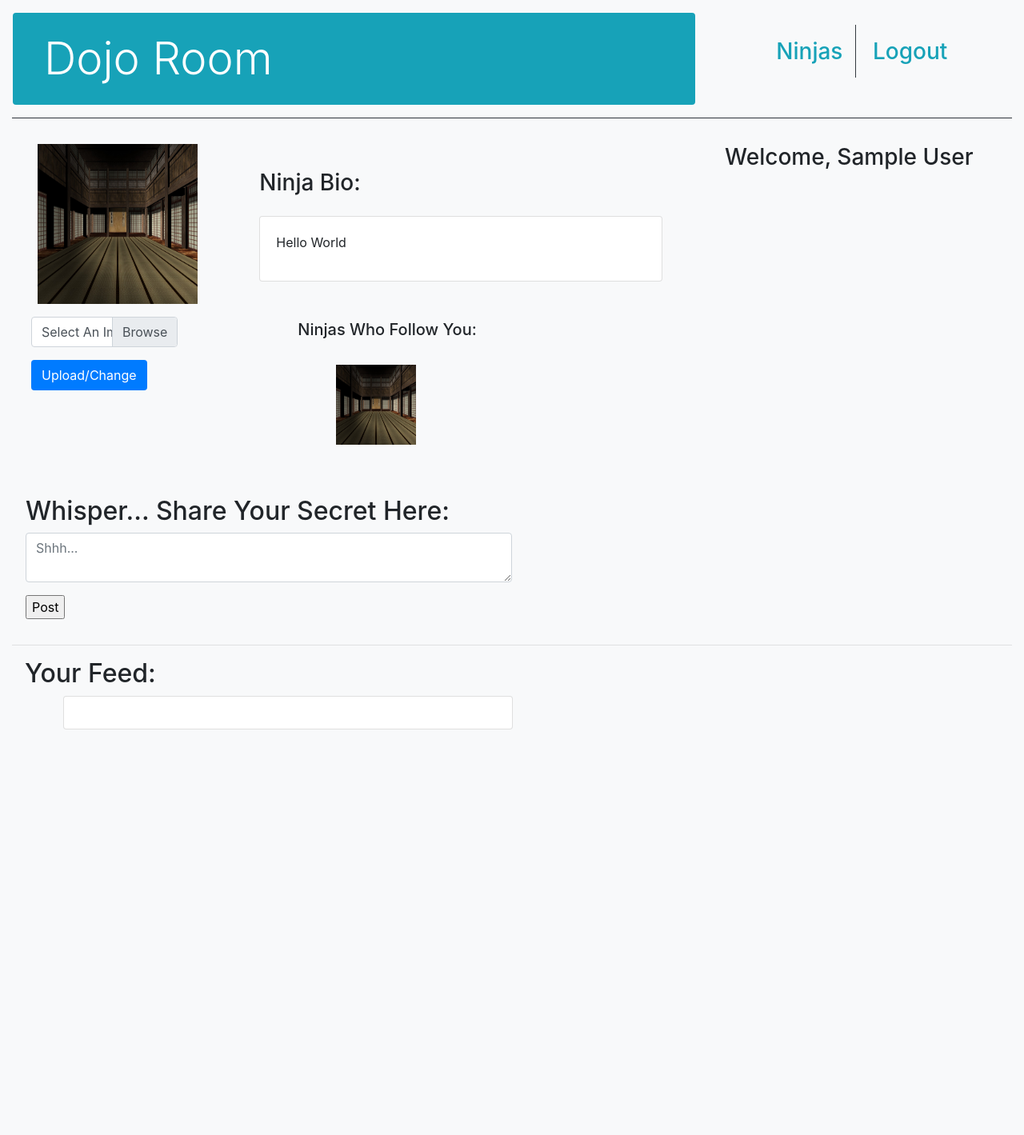
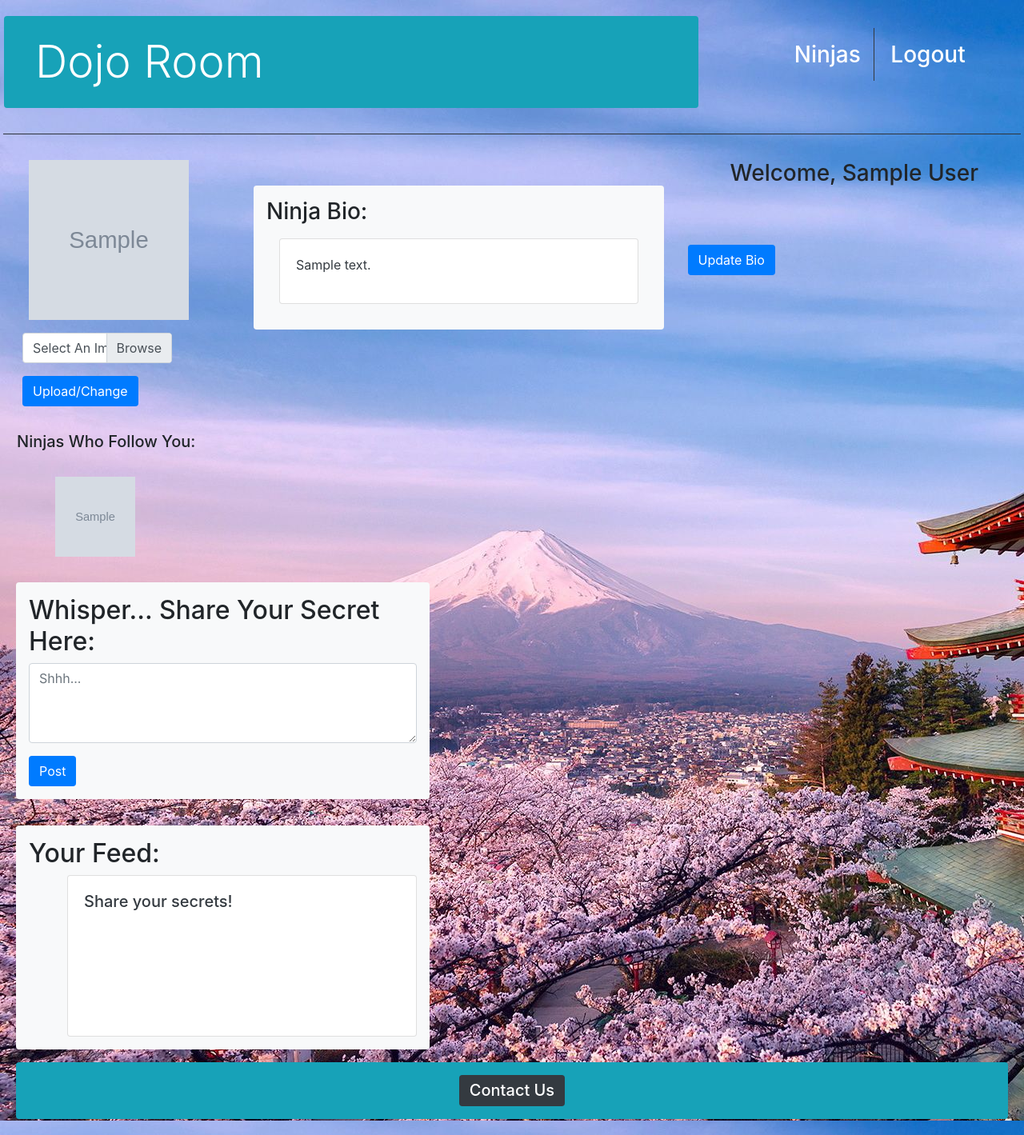
Before and after one commit to tupacalypse187/chad_ivan_daniel_group_project, a Flask app: template templates/dashboard.html in a window 1280 px wide. Shown: the whole page at 80% size. Before the commit the page ends 912 px from the top, so only its background shows below. Run offline with Flask 2, Linux system fonts and the light colour scheme; the template is opened without the code that fills it: most values are stand-ins (such as "Sample title", 1, 10 or a date in 2020); grey boxes marked "Sample" are stand-in pictures; some libraries are stand-ins or nearby versions.

Commit message:
Added avatar, CSS on dashboard

```diff
--- a/server.py
+++ b/server.py
@@ -10,11 +10,16 @@ from cryptography.hazmat.primitives import hashes
 from cryptography.hazmat.primitives.kdf.pbkdf2 import PBKDF2HMAC
 from cryptography.fernet import Fernet
 from yubico_client.py3 import b
+from werkzeug.utils import secure_filename
 EMAIL_REGEX = re.compile(r'^[a-zA-Z0-9.+_-]+@[a-zA-Z0-9._-]+\.[a-zA-Z]+$')
 DATABASE = 'dojo_messages'
 app = Flask(__name__)
 app.secret_key = "Blahzay Blahzay"
 bcrypt = Bcrypt(app)
+
+UPLOAD_FOLDER = 'static/images'
+ALLOWED_EXTENSIONS = {"jpeg", "png", "jpg"}
+app.config['UPLOAD_FOLDER'] = UPLOAD_FOLDER
 
 @app.route('/')
 def index():
@@ -139,7 +144,7 @@ def on_messages_dashboard():
     if 'user_id' not in session:
         return redirect('/')
     mysql = connectToMySQL(DATABASE)
-    query = "SELECT first_name, last_name FROM users WHERE user_id = %(u_id)s"
+    query = "SELECT first_name, last_name, avatar, bio FROM users WHERE user_id = %(u_id)s"
     data = {
         'u_id': session['user_id']
     }
@@ -156,9 +161,6 @@ def on_messages_dashboard():
     ON messages.message_id = user_likes.message_like_id
     GROUP BY messages.message_id ORDER BY messages.message_id DESC"""
     whispers = mysql.query_db(query, data)
-
-
-
 
     mysql = connectToMySQL(DATABASE)
     query = "SELECT followed_id FROM followers WHERE follower_id = %(u_id)s"
@@ -232,6 +234,60 @@ def on_messages_dashboard():
 
     return render_template("dashboard.html", user_data=user_data, whispers=whispers, key_data=key_data, dec_whispers=dec_whispers)
 
+def allowed_file(filename):
+    return '.' in filename and \
+    filename.rsplit('.', 1)[1].lower() in ALLOWED_EXTENSIONS
+
+@app.route('/upload_img', methods=['GET', 'POST'])
+def upload_img():
+    if request.method == 'POST':
+        if 'file' not in request.files:
+            flash('No file part')
+            return redirect(request.url)
+        file = request.files['file']
+        if file.filename == '':
+            flash('Please select a file')
+            return redirect(request.url)
+        if file and allowed_file(file.filename):
+            filename = secure_filename(file.filename)
+            file.save(os.path.join(app.config['UPLOAD_FOLDER'], filename))
+
+            mysql = connectToMySQL(DATABASE)
+            query = "UPDATE users SET avatar = %(av)s WHERE user_id = %(u_id)s"
+
+            data = {
+                "av": filename,
+                "u_id": session['user_id']
+            }
+            mysql.query_db(query, data)
+            return redirect(request.url)
+
+    return redirect('/dashboard')
+
+@app.route('/update_bio')
+def update_bio():
+    mysql = connectToMySQL(DATABASE)
+    query = "SELECT bio FROM users WHERE user_id = %(u_id)s"
+
+    data = {
+        "u_id": session['user_id']
+    }
+    bio = mysql.query_db(query, data)
+    return render_template("update_bio.html", bio = bio)
+
+@app.route('/edit_bio', methods=['POST'])
+def edit_bio():
+    mysql = connectToMySQL(DATABASE)
+    query = "UPDATE users SET bio = %(bio)s WHERE user_id = %(u_id)s"
+
+    data = {
+        "bio": request.form['bio'],
+        "u_id": session['user_id']
+    }
+    mysql.query_db(query, data)
+
+    return redirect('/dashboard')
+
 @app.route('/write_whisper', methods=['POST'])
 def on_add_whisper():
     if 'user_id' not in session:
@@ -288,7 +344,7 @@ def users_to_follow():
     followed_ids = [data['followed_id'] for data in followed_users]
 
     mysql = connectToMySQL(DATABASE)
-    query = "SELECT users.user_id, users.first_name, users.last_name FROM users WHERE users.user_id != %(u_id)s"
+    query = "SELECT users.user_id, users.first_name, users.last_name, users.avatar FROM users WHERE users.user_id != %(u_id)s"
     data = {
         'u_id': session['user_id']
     }
@@ -318,6 +374,9 @@ def on_unfollow(f_id):
     mysql.query_db(query, data)
     return redirect("/ninjas")
 
+@app.route("/contact_us")
+def contact_us():
+    return render_template("/contact.html")
 
 if __name__ == "__main__":
     app.run(debug=True)
--- a/templates/contact.html
+++ b/templates/contact.html
@@ -45,7 +45,11 @@
         </div>
         <div class="row bg-info m-3 rounded">
             <div class="col text-center">
-                <button class="btn m-3 bg-dark"><a class="h5 text-decoration-none text-white" href="/">Home</a></button>
+                {% if session['user_id'] %}
+                    <button class="btn m-3 bg-dark"><a class="h5 text-decoration-none text-white" href="/dashboard">Dashboard</a></button>
+                {% else %}
+                    <button class="btn m-3 bg-dark"><a class="h5 text-decoration-none text-white" href="/">Home</a></button>
+                {% endif %}
             </div>
         </div>
     </div>
--- a/templates/dashboard.html
+++ b/templates/dashboard.html
@@ -8,14 +8,14 @@
     <link rel="stylesheet" href="https://stackpath.bootstrapcdn.com/bootstrap/4.4.1/css/bootstrap.min.css" integrity="sha384-Vkoo8x4CGsO3+Hhxv8T/Q5PaXtkKtu6ug5TOeNV6gBiFeWPGFN9MuhOf23Q9Ifjh" crossorigin="anonymous">
 </head>
 <body>
-    <div class="container-fluid bg-light">
+    <div class="container-fluid p-1" style="background-image: url({{ url_for('static', filename='images/japan.jpg') }})">
         <div class="row">
-            <div class="col-8 bg-info ml-3 mt-3 rounded">
+            <div class="col-8 bg-info m-3 rounded">
                 <h3 class="display-4 m-4 text-white">Dojo Room</h3>
             </div>
             <div class="col-3 text-center ml-5 mt-5">
-                <a class="h3 text-decoration-none text-info p-3 border-right border-dark" href="/ninjas">Ninjas</a>
-                <a class="h3 text-decoration-none text-info p-3" href="/logout">Logout</a>
+                <a class="h3 text-decoration-none text-white p-3 border-right border-dark" href="/ninjas">Ninjas</a>
+                <a class="h3 text-decoration-none text-white p-3" href="/logout">Logout</a>
                 {% with messages = get_flashed_messages() %}
                     {% if messages %}
                         {% for message in messages %}
@@ -29,7 +29,11 @@
         <div class="row">
             <div class="col-2 mx-4 mt-3">
                 <!-- <img class="ml-2" src="../images/dojo.jpeg" alt="A picture of dojo" width="200px" height="200px"> -->
-                <img class="ml-2" src="{{ url_for('static', filename='images/dojo.jpeg') }}" alt="A picture of dojo" width="200px" height="200px">
+                {% if user_data['avatar'] %}
+                    <img class="ml-2" src="/static/images/{{user_data['avatar']}}" alt="Hello World" width="200px" height="200px">
+                {% else %}
+                    <img class="ml-2" src="/static/images/ninja.jpg" alt="Hello World" width="200px">
+                {% endif %}
                 <form action="/upload_img" method="POST" enctype="multipart/form-data">
                     <div class="form-group mt-3">
                         <div class="custom-file">
@@ -41,37 +45,46 @@
                 </form>
             </div>
             <div class="col-5 ml-5 mt-5">
-                <h3>Ninja Bio:</h3>
-                <div class="card mt-4">
-                    <div class="card-body">
-                        <p>Hello World</p>
+                <div class="bg-light p-3 rounded">
+                    <h3>Ninja Bio:</h3>
+                    <div class="card m-3 text-dark">
+                        <div class="card-body">
+                            {% if user_data['bio'] %}
+                                <p>{{user_data['bio']}}</p>
+                            {% else %}
+                                <p>Update Your Bio!</p>
+                            {% endif %}
+                        </div>
                     </div>
-                </div>
-                <div class="m-5">
-                    <h5>Ninjas Who Follow You:</h5>
-                    <!-- <img class="mt-4 ml-5" src="../images/dojo.jpeg" width="100px" height="100px"> -->
-                    <img class="mt-4 ml-5" src="{{ url_for('static', filename='images/dojo.jpeg') }}" width="100px" height="100px">
                 </div>
             </div>
             <div class="col">
                 <h3 class="text-center p-3">Welcome, {{user_data['first_name']}} {{user_data['last_name']}}</h3>
+                <button class="btn bg-primary mt-5"><a class="text-decoration-none text-white" href="/update_bio">Update Bio</a></button>
             </div>
         </div>
         <div class="row">
             <div class="col p-3 mx-3">
+                <h5>Ninjas Who Follow You:</h5>
+                <!-- <img class="mt-4 ml-5" src="../images/dojo.jpeg" width="100px" height="100px"> -->
+                <img class="mt-4 ml-5" src="{{user_data['avatar']}}" width="100px" height="100px">
+            </div>
+        </div>
+        <div class="row m-3">
+            <div class="col-5 p-3 bg-light rounded">
                 <h2>Whisper... Share Your Secret Here:</h2>
                 <form action="/write_whisper" method="POST">
-                    <textarea class="form-control w-50" name="a_whisper" placeholder="Shhh..."></textarea>
-                    <input class="mt-3" type="submit" value="Post">
+                    <textarea class="form-control" style="height: 100px" name="a_whisper" placeholder="Shhh..."></textarea>
+                    <button class="btn bg-primary text-white mt-3" type="submit" value="submit">Post</button>
                 </form>
             </div>
         </div>
         <hr>
-        <div class="row">
-            <div class="col-6 mx-3">
+        <div class="row m-3">
+            <div class="col-5 p-3 bg-light rounded">
                 <h2>Your Feed:</h2>
                 <div class="card ml-5">
-                    <div class="card-body">
+                    <div class="card-body" style="height: 200px">
                     {% if whispers %}
                         {% for dec_whisper in dec_whispers %}
                             <p class="font-weight-bold mt-5">{{dec_whisper['first_name']}} {{dec_whisper['last_name']}} whispers:</p>
@@ -85,6 +98,8 @@
                                 <p><button><a href="/follow/{{dec_whisper['author_id']}}">Follow {{dec_whisper['first_name']}} {{dec_whisper['last_name']}}</a></button></p>
                             {% endif %}
                         {% endfor %}
+                    {% else %}
+                        <h5 class="text-dark">Share your secrets!</h5>
                     {% endif %}
                     </div>
                 </div>
@@ -95,6 +110,11 @@
                 <p><a href="/edit_whisper/{#{}#}"><button>Edit</button></a></p> -->
             </div>
         </div>
+        <div class="row bg-info m-3 rounded">
+            <div class="col text-center">
+                <button class="btn m-3 bg-dark"><a class="h5 text-decoration-none text-white" href="/contact_us">Contact Us</a></button>
+            </div>
+        </div>
     </div>
 </body>
 </html>
--- a/templates/follow.html
+++ b/templates/follow.html
@@ -36,6 +36,7 @@
                     <thead>
                         <tr>
                             <!-- <th scope="col"></th> -->
+                            <th>Avatar</th>
                             <th scope="col">Name</th>
                             <th scope="col">Unfollow/Follow</th>
                         </tr>
@@ -44,6 +45,7 @@
                         {% for user in users %}
                         <tr>
                             <!-- <th scope="row">1</th> -->
+                            <td><img src="/static/images/{{user['avatar']}}" alt="Hello World" width="100px" height="100px"></td>
                             <td>{{user['first_name']}} {{user['last_name']}}</td>
                             {% if user['user_id'] not in followed_ids %}
                                     <td><button class="btn btn-info"><a class="text-decoration-none text-white" href="/follow_user/{{user['user_id']}}">Follow</a></button></td>
@@ -58,7 +60,7 @@
         </div>
         <div class="row bg-info m-3 rounded">
             <div class="col text-center">
-                <button class="btn m-3 bg-dark"><a class="h5 text-decoration-none text-white" href="/dashboard">Home</a></button>
+                <button class="btn m-3 bg-dark"><a class="h5 text-decoration-none text-white" href="/dashboard">Dashboard</a></button>
             </div>
         </div>
     </body>
```
Also changed, not shown: templates/update_bio.html (added, +38 -0 lines), static/images/amberstein.png (added), static/images/darth_sidious.jpg (added), static/images/japan.jpg (added), static/images/ninja.jpg (added), static/images/vader.jpg (added), 1 other file.
